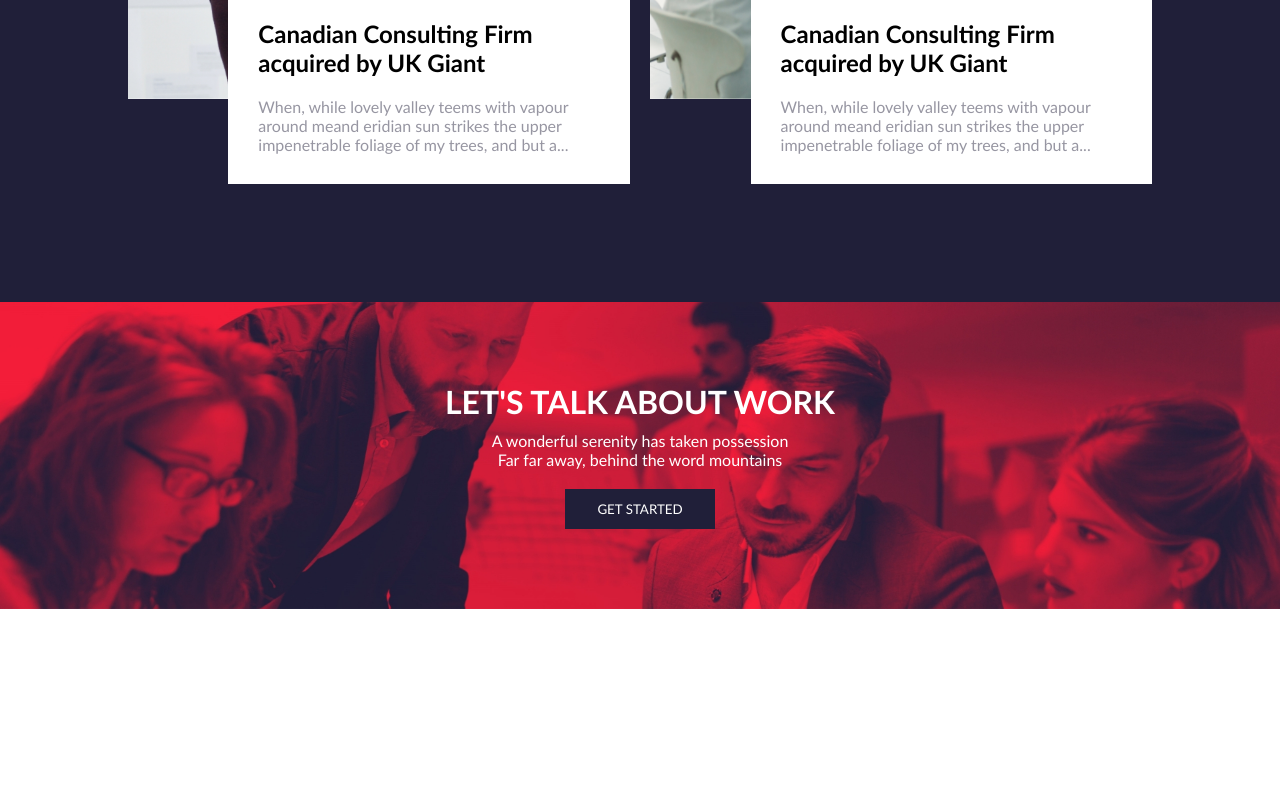
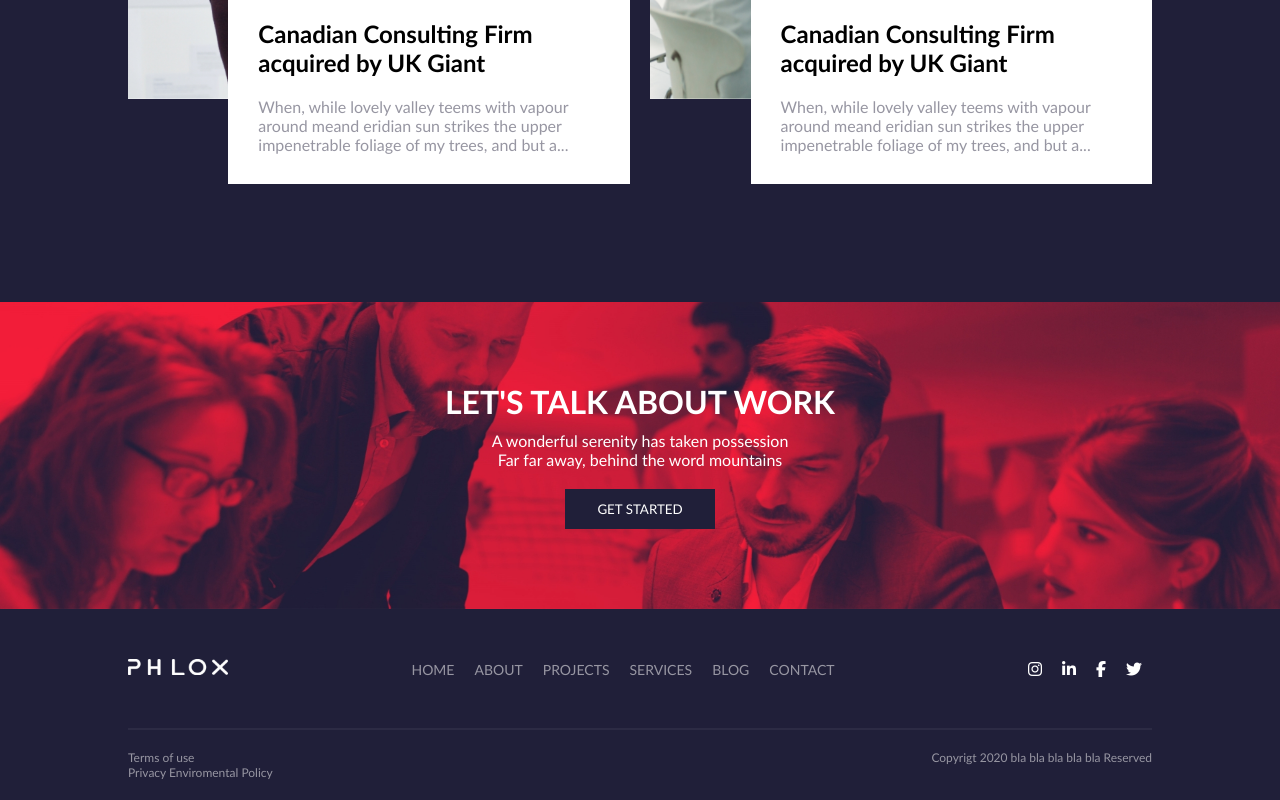
Before and after one commit to simone202120/proj-html-vuejs, a Vue app: page / in a window 1280 px wide. Shown: the part 3416-4216 px from the top of the page. Before the commit the page ends 4025 px from the top, so only its background shows below. Built offline with nearby package versions, Linux system fonts and the light colour scheme.

Commit message:
Fine esercizio senza effetti

```diff
--- a/src/components/FootBar.vue
+++ b/src/components/FootBar.vue
@@ -1,7 +1,28 @@
 <template>
-  <div>
-
-  </div>
+    <div class="container">
+        <div class="flex space box">
+            <div class="logoSmall">
+                <img src="../assets/logosmall.png" alt="">
+            </div>
+            <div class="nav">
+                <ul class="flex">
+                    <li v-for="(voice, index) in menu" :key="index">
+                        <a href="">{{voice}}</a>
+                    </li>
+                </ul>
+            </div>
+            <div class="social">
+                <i class="fa-brands fa-instagram"></i>
+                <i class="fa-brands fa-linkedin-in"></i>
+                <i class="fa-brands fa-facebook-f"></i>
+                <i class="fa-brands fa-twitter"></i>
+            </div>
+        </div>
+        <div class="flex space terms">
+            <p>Terms of use <br> Privacy Enviromental Policy</p>
+            <p>Copyrigt 2020 bla bla bla bla bla Reserved</p>
+        </div>
+    </div>
 </template>
 
 <script>
@@ -17,6 +38,34 @@ export default {
 <style lang="scss" scoped>
     @import '../style/general.scss';
     @import '../style/var.scss';
-    @import '~@fortawesome/fontawesome-free/css/all.css'
+
+    .container{
+        padding-top:50px;
+
+        .box{
+            padding-bottom: 50px;
+            border-bottom: 2px solid rgba($color: #9796a2, $alpha: 0.1);
+        }
+    }
+
+    .logoSmall{
+        img{
+            width: 100px;
+        }
+    }
+    a{
+        color:$SmallText;
+        padding: 0 10px 0 10px;
+        font-size: 14px;
+    }
+    .social i{
+        color: white;
+        padding: 0 10px 0 10px;
+    }
+    .terms{
+        color: $SmallText;
+        padding:20px 0 20px 0;
+        font-size: 12px;
+    }
 
 </style>
--- a/src/components/MyJumbotron.vue
+++ b/src/components/MyJumbotron.vue
@@ -40,10 +40,13 @@ export default {
         }
     },
 
-    computed:{
+    methods:{
         copiaMenu(){
         return this.$emit('copia',this.MenuVoices)
         }
+    },
+    mounted(){
+        this.copiaMenu()
     }
 }
 
```
Also changed, not shown: src/assets/logosmall.png (renamed from src/assets/logotype-2-300x50.png).
